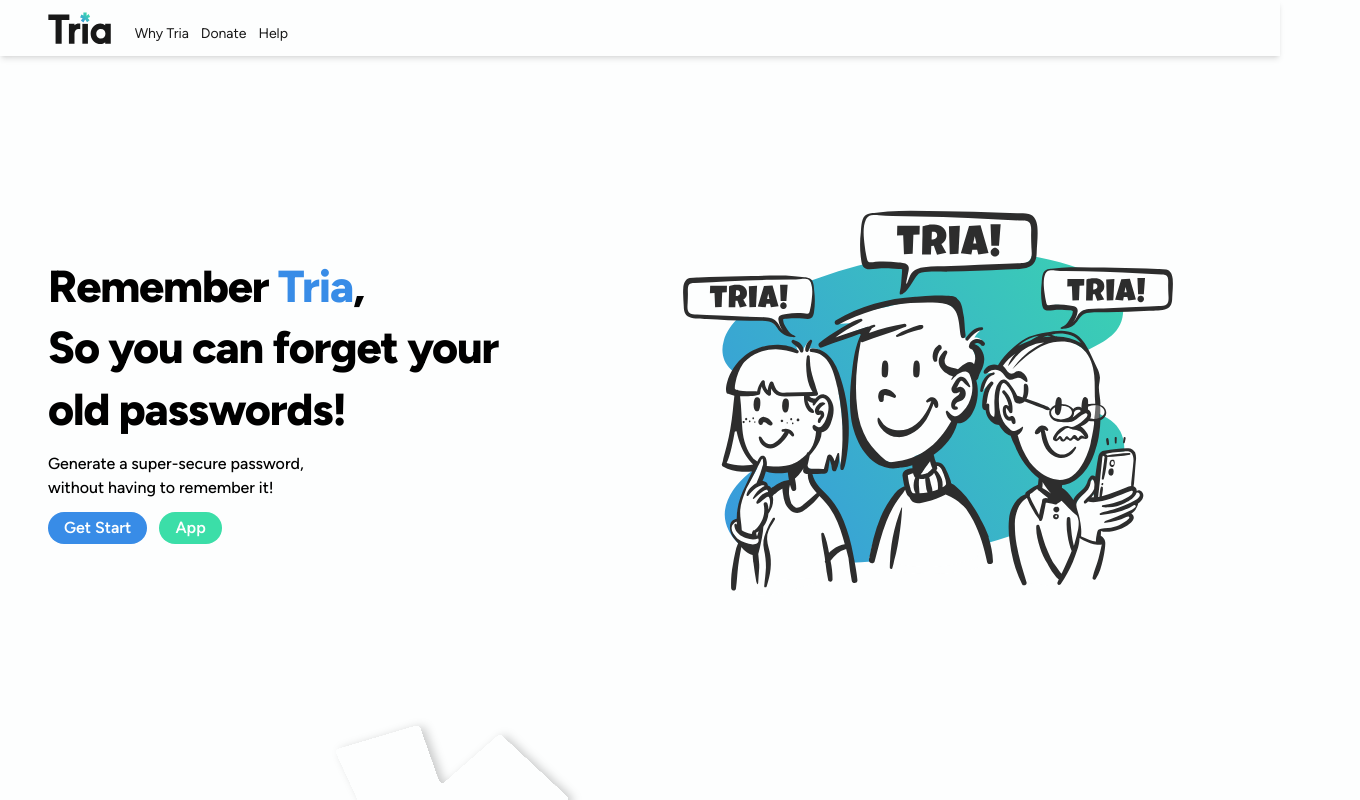
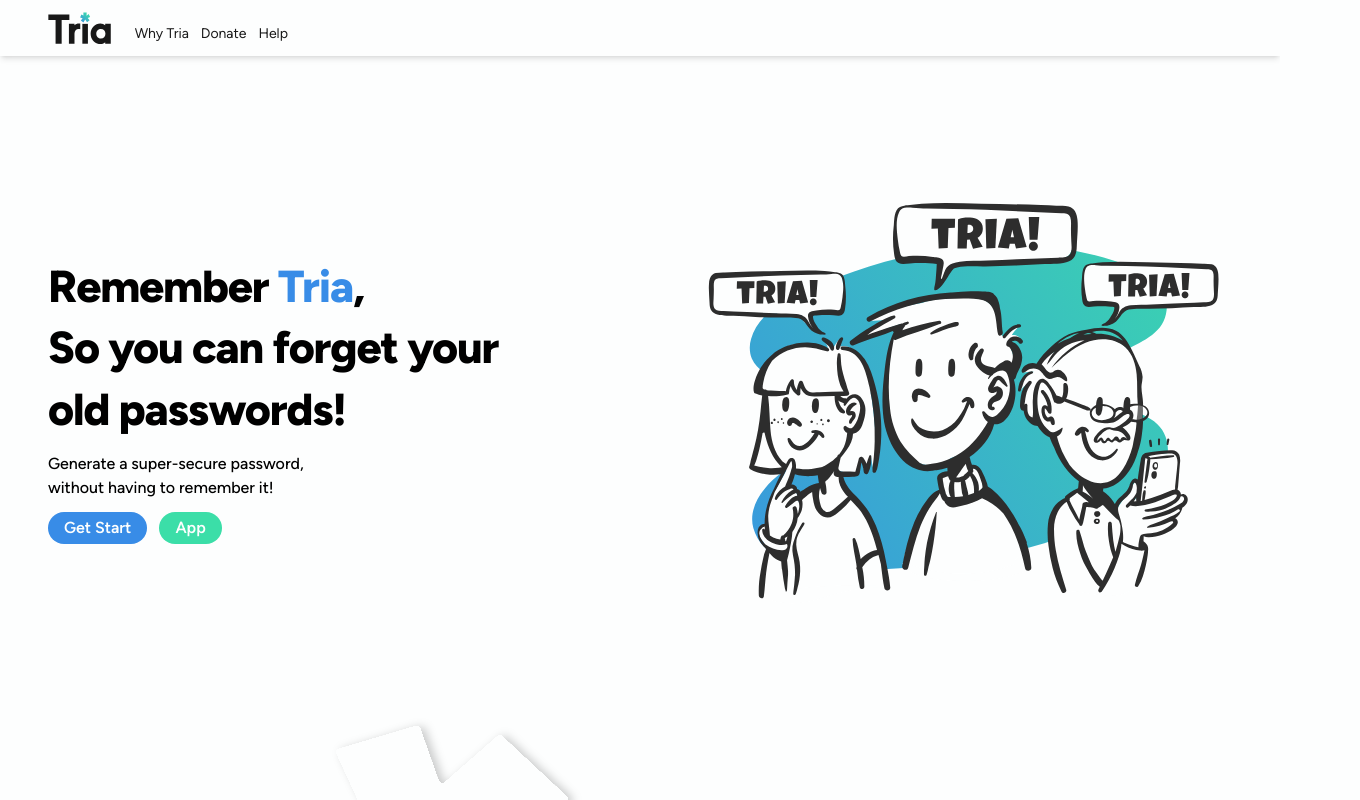
Before and after one commit to Shahryar-Pirooz/Tria-web, a React (Create React App) app: page / in a window 1280 px wide. Shown: the top 800 px of the page, 1360 px wide, since content can reach past the window. Built offline with nearby package versions, Linux system fonts and the light colour scheme.

Commit message:
scroll bug fixed

```diff
--- a/src/index.css
+++ b/src/index.css
@@ -12,10 +12,11 @@
 
     html,
     body {
+        overflow-x: hidden;
         font-family: 'Figtree', sans-serif;
     }
     body {
-        overflow-x: hidden;
+        overflow: hidden;
     }
 }
 @layer components {
@@ -39,7 +40,7 @@
         @apply w-full text-center text-base text-black transition-all duration-500 hover:text-blue md:w-fit md:text-sm;
     }
     .hero {
-        @apply flex h-screen flex-col justify-center px-3 md:flex-row md:flex-nowrap md:px-12;
+        @apply flex h-screen flex-col justify-center px-3 md:flex-row md:flex-nowrap md:pl-12 md:pr-0;
     }
     .hero-text-side {
         @apply flex h-full w-full flex-1 flex-col justify-center space-y-3 text-center md:text-start;
```
